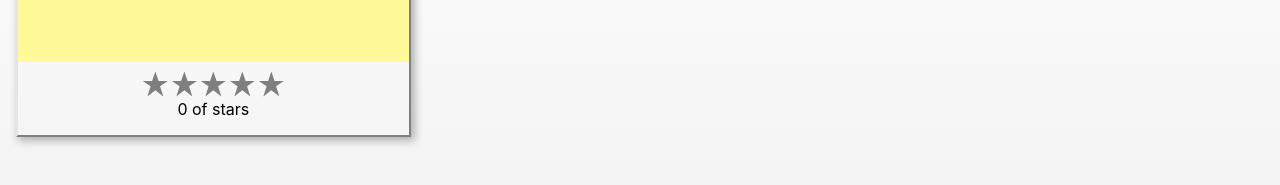
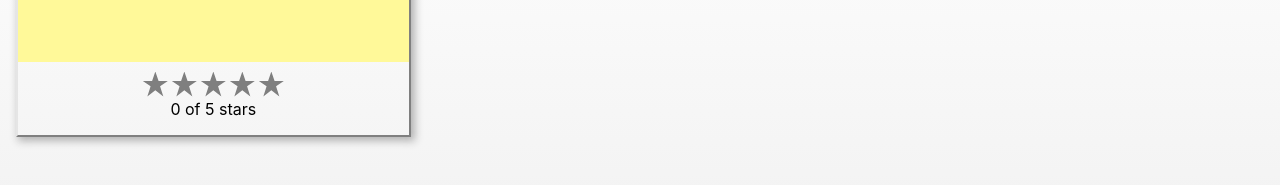
Before and after one commit to psbanka/colorpalette-react, a React (Create React App) app: page / in a window 1280 px wide. Shown: the part 166-351 px from the top of the page. Built offline with nearby package versions, Linux system fonts and the light colour scheme.

Commit message:
Convert to TS (basic functionality)

```diff
--- /dev/null
+++ b/index.d.ts
@@ -0,0 +1,6 @@
+type Color = {
+  id: string
+  title: string
+  color: string
+  rating: number
+}
--- a/src/Star.js
+++ /dev/null
@@ -1,23 +0,0 @@
-import "./stylesheets/Star.scss"
-
-import React, { Component } from "react"
-
-// const Star = ({ selected = false, onClick = f => f }) =>
-//   <div className={(selected) ? 'star selected' : 'star'}
-//     onClick={onClick} />
-
-// Star.propTypes = {
-//   selected: PropTypes.bool,
-//   onClick: PropTypes.func
-// }
-
-export default class Star extends Component {
-  render() {
-    return (
-      <div
-        className={this.props.selected ? "star selected" : "star"}
-        onClick={this.props.onClick}
-      />
-    )
-  }
-}
--- /dev/null
+++ b/src/Star.tsx
@@ -0,0 +1,19 @@
+import "./stylesheets/Star.scss"
+
+import React, { Component } from "react"
+
+type Props = {
+  selected: boolean
+  onClick: () => void
+}
+
+export default class Star extends Component<Props, {}> {
+  render() {
+    return (
+      <div
+        className={this.props.selected ? "star selected" : "star"}
+        onClick={this.props.onClick}
+      />
+    )
+  }
+}
--- a/src/StarRating.js
+++ b/src/StarRating.tsx
@@ -2,12 +2,17 @@ import React, { Component } from "react"
 
 import Star from "./Star"
 
-export default class StarRating extends Component {
+type Props = {
+  onRate: (rating: number) => void
+  rating: number
+}
+
+export default class StarRating extends Component<Props, {}> {
   render() {
     return (
       <div className="star-rating">
         {Array(5)
-          .fill()
+          .fill(null)
           .map((n, i) => (
             <Star
               key={i}
@@ -16,7 +21,7 @@ export default class StarRating extends Component {
             />
           ))}
         <p>
-          {this.props.rating} of {this.props.totalStars} stars
+          {this.props.rating} of 5 stars
         </p>
       </div>
     )
--- /dev/null
+++ b/src/react-app-env.d.ts
@@ -0,0 +1 @@
+/// <reference types="react-scripts" />
```
Also changed, not shown: package.json (+7 -2 lines), src/AddColorForm.tsx (renamed from src/AddColorForm.js, +11 -1 lines), src/App.tsx (renamed from src/App.js, +12 -1 lines), src/Color.tsx (renamed from src/Color.js, +9 -1 lines), src/ColorList.tsx (renamed from src/ColorList.js, +14 -1 lines), tsconfig.json (added, +27 -0 lines), 2 other files (tests, documents, lock files or other folders).
